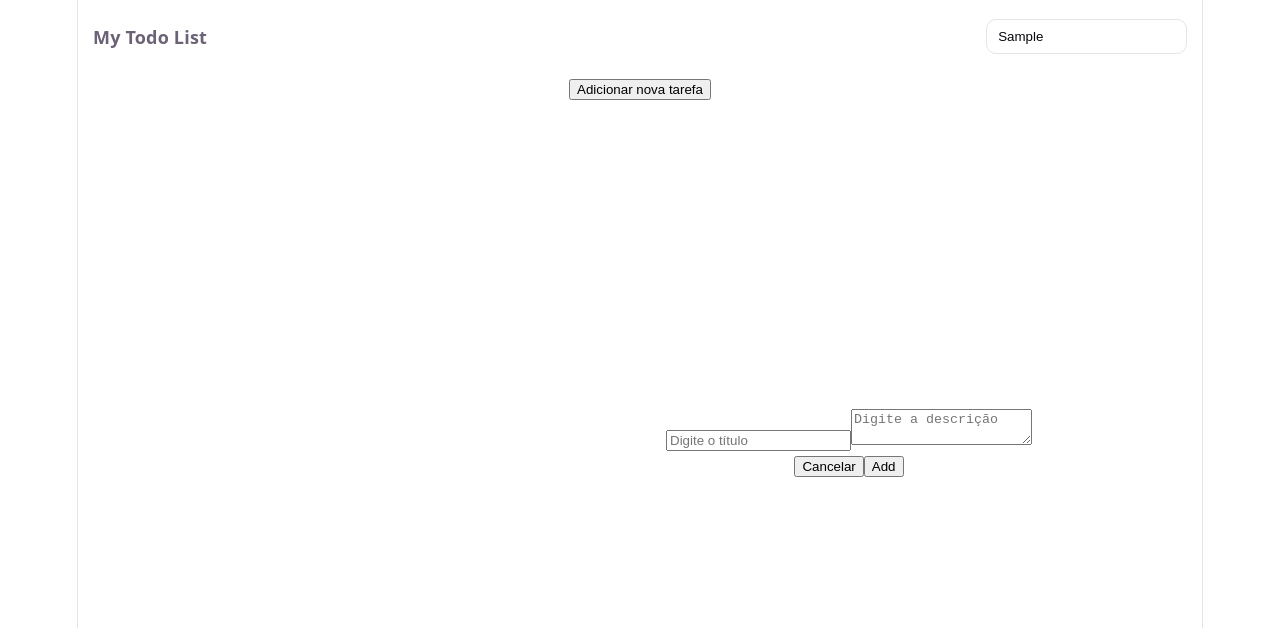
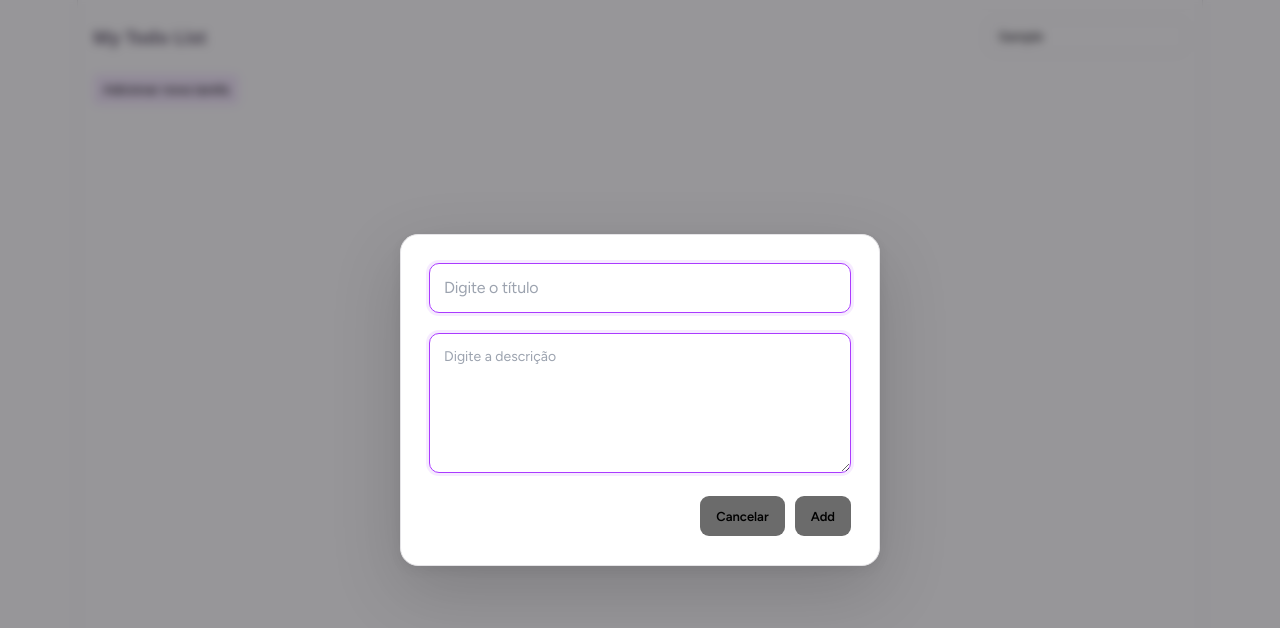
Before and after one commit to leandroruel/desafio-watch-guard, a React (Vite) app: page / in a window 1280 px wide. Both pictures are taken after typing "Sample" into the empty fields and a click on the button "Adicionar nova tarefa". Shown: the top 628 px of the page. Built offline with nearby package versions, Linux system fonts and the light colour scheme.

Commit message:
improve ux/ui, add edit icon, add a expanded animation on click in the todo card title

```diff
--- a/src/App.tsx
+++ b/src/App.tsx
@@ -1,4 +1,4 @@
-import React, { useEffect, useState } from "react";
+import { useEffect, useState } from "react";
 import TodoCard from "./TodoCard";
 import type { Todo } from "./types";
 import TodoComposer from "./TodoComposer";
@@ -10,7 +10,7 @@ function App() {
   });
   const [task, setTask] = useState<string>("");
   const [search, setSearch] = useState("");
-  const [isOpen, setIsOpen] = useState(true);
+  const [isOpen, setIsOpen] = useState(false);
   const [description, setDescription] = useState("");
   const [editingId, setEditingId] = useState<number | null>(null);
 
--- a/src/TodoCard.tsx
+++ b/src/TodoCard.tsx
@@ -1,5 +1,7 @@
 import type { Todo } from "./types";
 import DeleteIcon from "./icons/DeleteIcon";
+import { useState } from "react";
+import EditIcon from "./icons/EditIcon";
 
 type ToDoCardProps = {
   todo: Todo;
@@ -9,10 +11,11 @@ type ToDoCardProps = {
 };
 
 const TodoCard = ({ todo, onChangeChecked, onDelete, onEdit }: ToDoCardProps) => {
+  const [expanded, setExpanded] = useState(false);
   return (
     <li className="todo-card" data-testid={`todo-${todo.id}`}>
       <div className="todo-card__container todo-card__container--full">
-        <div className="todo-card__row todo-card__title">
+        <header className="todo-card__row todo-card__header">
           <label className="circle-check">
             <input
               type="checkbox"
@@ -22,16 +25,38 @@ const TodoCard = ({ todo, onChangeChecked, onDelete, onEdit }: ToDoCardProps) =>
             <span className="circle-check__icon" aria-hidden="true"></span>
           </label>
 
-          <h3 className={todo.completed ? "text-muted" : ""} onClick={() => onEdit(todo)}>{todo.title}</h3>
+          <h3 className={todo.completed ? "text-muted" : ""}>
+            <button
+              type="button"
+              className="todo-card__toggle"
+              aria-expanded={expanded}
+              onClick={() => setExpanded((prev) => !prev)}
+            >
+              {todo.title}
+            </button>
+          </h3>
+
+          <button
+            type="button"
+            aria-label="Editar tarefa"
+            data-testid="edit"
+            onClick={() => onEdit(todo)}
+          >
+            <EditIcon />
+          </button>
 
           <button test-id="delete" onClick={() => onDelete(todo.id)}>
             <DeleteIcon />
           </button>
-        </div>
+        </header>
         <div className="todo-card__row">
-          {todo.description && (
-            <p className={todo.completed ? "text-muted" : ""}>{todo.description}</p>
-          )}
+          <div className={`todo-card__details ${expanded ? "todo-card__details--open" : ""}`}>
+            <div className="todo-card__details-inner">
+              <p className={todo.completed ? "text-muted" : ""}>
+                {todo.description || "Sem descrição"}
+              </p>
+            </div>
+          </div>
         </div>
       </div>
     </li>
--- a/src/TodoComposer.tsx
+++ b/src/TodoComposer.tsx
@@ -1,4 +1,5 @@
 import type React from "react";
+import { useEffect, useRef } from "react";
 
 type TodoComposerProps = {
   title: string;
@@ -19,10 +20,19 @@ const TodoComposer = ({
   onClose,
   onSave,
 }: TodoComposerProps) => {
+  const titleRef = useRef<HTMLInputElement>(null);
+
+  useEffect(() => {
+    if (isOpen) {
+      titleRef.current?.focus();
+    }
+  }, [isOpen]);
+
   return (
     <div className={`todo-composer ${isOpen ? "" : "todo-compose--hidden"}`} aria-hidden={!isOpen}>
       <div className="todo-composer__container">
         <input
+          ref={titleRef}
           type="text"
           name="title"
           placeholder="Digite o título"
--- /dev/null
+++ b/src/icons/EditIcon.tsx
@@ -0,0 +1,18 @@
+const EditIcon = () => (
+  <svg
+    width="18"
+    height="18"
+    viewBox="0 0 24 24"
+    fill="none"
+    stroke="currentColor"
+    strokeWidth="2"
+    strokeLinecap="round"
+    strokeLinejoin="round"
+    aria-hidden="true"
+  >
+    <path d="M12 20h9" />
+    <path d="M16.5 3.5a2.121 2.121 0 0 1 3 3L7 19l-4 1 1-4L16.5 3.5z" />
+  </svg>
+);
+
+export default EditIcon;
--- a/src/index.css
+++ b/src/index.css
@@ -5,6 +5,7 @@
   --text-h: #08060d;
   --bg: #fff;
   --border: #e5e4e7;
+  --border-radius: 5px;
   --code-bg: #f4f3ec;
   --accent: #aa3bff;
   --accent-bg: rgba(170, 59, 255, 0.1);
@@ -133,6 +134,8 @@ ul {
 }
 
 .todo-header {
+  display: flex;
+  flex-direction: column;
   padding: 0 15px 0 15px;
 }
 
@@ -280,10 +283,38 @@ ul {
   display: flex;
 }
 
-.todo-card__title {
+.todo-card__header {
   display: flex;
   align-items: center;
   justify-content: space-between;
+}
+
+.todo-card__title {
+  cursor: pointer;
+}
+
+.todo-card__toggle {
+  background: none !important;
+  border: none;
+  padding: 0;
+  font: inherit;
+  color: inherit;
+  text-align: left;
+  cursor: pointer;
+}
+
+.todo-card__details {
+  display: grid;
+  grid-template-rows: 0fr;
+  transition: grid-template-rows 0.25s ease;
+}
+
+.todo-card__details--open {
+  grid-template-rows: 1fr;
+}
+
+.todo-card__details-inner {
+  overflow: hidden;
 }
 
 .circle-check {
@@ -347,12 +378,230 @@ ul {
   transform: scale(1.08);
 }
 
+.todo-create {
+  display: inline-flex;
+  margin: 0 auto 0 0;
+  padding: 8px 10px;
+  background-color: var(--accent-bg);
+  border-radius: var(--border-radius);
+  border: var(--border);
+}
+
 .todo-composer {
-  position: absolute;
-  top: 50%;
-  left: 50%;
-  min-width: 400px;
-  padding: 0.5rem;
+  position: fixed;
+  inset: 0;
+  z-index: 1000;
+  display: flex;
+  align-items: center;
+  justify-content: center;
+  width: 100%;
+  min-width: 0;
+  min-height: 100vh;
+  min-height: 100dvh;
+  padding: 24px;
+  box-sizing: border-box;
+  background: rgba(8, 6, 13, 0.42);
+  backdrop-filter: blur(5px);
+  -webkit-backdrop-filter: blur(5px);
+  animation: composer-overlay-in 180ms ease-out;
+}
+
+.todo-compose--hidden {
+  display: none;
+}
+
+.todo-composer__container {
+  display: flex;
+  flex-direction: column;
+  gap: 20px;
+  width: 100%;
+  max-width: 480px;
+  max-height: calc(100dvh - 48px);
+  overflow-y: auto;
+  box-sizing: border-box;
+  padding: 28px;
+  text-align: left;
+  color: var(--text);
+  background: var(--surface);
+  border: 1px solid var(--border);
+  border-radius: 18px;
+  box-shadow:
+    0 24px 70px rgba(0, 0, 0, 0.16),
+    0 4px 12px rgba(0, 0, 0, 0.06);
+  animation: composer-card-in 220ms cubic-bezier(0.2, 0.8, 0.2, 1);
+}
+
+.todo-composer__task-title,
+.todo-composer__task-description {
+  display: block;
+  width: 100%;
+  box-sizing: border-box;
+  color: var(--text-h);
+  background: var(--bg);
+  border: 1px solid var(--border);
+  border-radius: 10px;
+  outline: none;
+  font-family: "Figtree", sans-serif;
+  font-size: 14px;
+  line-height: 1.5;
+  transition:
+    border-color 160ms ease,
+    box-shadow 160ms ease,
+    background-color 160ms ease;
+}
+
+.todo-composer__task-title {
+  min-height: 48px;
+  padding: 12px 14px;
+  font-size: 16px;
+  font-weight: 600;
+  letter-spacing: -0.2px;
+}
+
+.todo-composer__task-description {
+  min-height: 140px;
+  padding: 12px 14px;
+  resize: vertical;
+}
+
+.todo-composer__task-title::placeholder,
+.todo-composer__task-description::placeholder {
+  color: var(--text-muted);
+  opacity: 1;
+  font-weight: 400;
+}
+
+.todo-composer__task-title,
+.todo-composer__task-description {
+  border-color: var(--accent-border);
+}
+
+.todo-composer__task-title,
+.todo-composer__task-description {
+  border-color: var(--accent);
+  box-shadow: 0 0 0 3px var(--accent-bg);
+}
+
+.todo-composer__task-title,
+.todo-composer__task-description {
+  display: block;
+  width: 100%;
+  box-sizing: border-box;
+  color: var(--text-h);
+  background: var(--bg);
+  border: 1px solid var(--border);
+  border-radius: 10px;
+  outline: none;
+  font-family: "Figtree", sans-serif;
+  font-size: 14px;
+  line-height: 1.5;
+  transition:
+    border-color 160ms ease,
+    box-shadow 160ms ease,
+    background-color 160ms ease;
+}
+
+.todo-composer__task-title {
+  min-height: 48px;
+  padding: 12px 14px;
+  font-size: 16px;
+  font-weight: 600;
+  letter-spacing: -0.2px;
+}
+
+.todo-composer__task-description {
+  min-height: 140px;
+  padding: 12px 14px;
+  resize: vertical;
+}
+
+.todo-composer__task-title::placeholder,
+.todo-composer__task-description::placeholder {
+  color: var(--text-muted);
+  opacity: 1;
+  font-weight: 400;
+}
+
+.todo-composer__task-title,
+.todo-composer__task-description {
+  border-color: var(--accent-border);
+}
+
+.todo-composer__task-title,
+.todo-composer__task-description {
+  border-color: var(--accent);
+  box-shadow: 0 0 0 3px var(--accent-bg);
+}
+
+.todo-composer__heading {
+  display: flex;
+  flex-direction: column;
+  gap: 5px;
+}
+
+.todo-composer__heading h2 {
+  margin: 0;
+  font-family: "Figtree", sans-serif;
+  font-size: 22px;
+  font-weight: 650;
+  letter-spacing: -0.6px;
+  color: var(--text-h);
+}
+
+.todo-composer__heading p {
+  font-family: "Figtree", sans-serif;
+  font-size: 13px;
+  color: var(--text-muted);
+}
+
+.todo-composer__actions {
+  display: flex;
+  justify-content: flex-end;
+  align-items: center;
+  gap: 10px;
+  padding-top: 4px;
+}
+
+.todo-composer__actions button {
+  min-height: 40px;
+  padding: 0 16px;
+  border: none;
+  outline: none;
+  box-shadow: none;
+  border-radius: 9px;
+  font-family: "Figtree", sans-serif;
+  font-size: 13px;
+  font-weight: 600;
+  cursor: pointer;
+  background-color: #6b6b6b;
+  transition:
+    background-color 160ms ease,
+    border-color 160ms ease,
+    transform 160ms ease;
+  transform: translateY(-1px);
+}
+
+.todo-composer__actions button:hover {
+  background-color: #7b7b7b;
+}
+
+.todo-composer__actions .todo-composer__cancel {
+  color: var(--text);
+  background: var(--surface);
+}
+
+.todo-composer__actions .todo-composer__cancel {
+  background: var(--surface-hover);
+}
+
+.todo-composer__actions .todo-composer__submit {
+  color: #fff;
+  background: var(--accent);
+  border-color: var(--accent);
+}
+
+.todo-composer__actions .todo-composer__submit {
+  filter: brightness(1.06);
 }
 
 @media (prefers-reduced-motion: reduce) {
@@ -361,3 +610,24 @@ ul {
     transition: none;
   }
 }
+
+@media (max-width: 520px) {
+  .todo-composer {
+    padding: 16px;
+  }
+
+  .todo-composer__container {
+    gap: 16px;
+    max-height: calc(100dvh - 32px);
+    padding: 22px 18px;
+    border-radius: 14px;
+  }
+
+  .todo-composer__heading h2 {
+    font-size: 20px;
+  }
+
+  .todo-composer__task-description {
+    min-height: 120px;
+  }
+}
```
